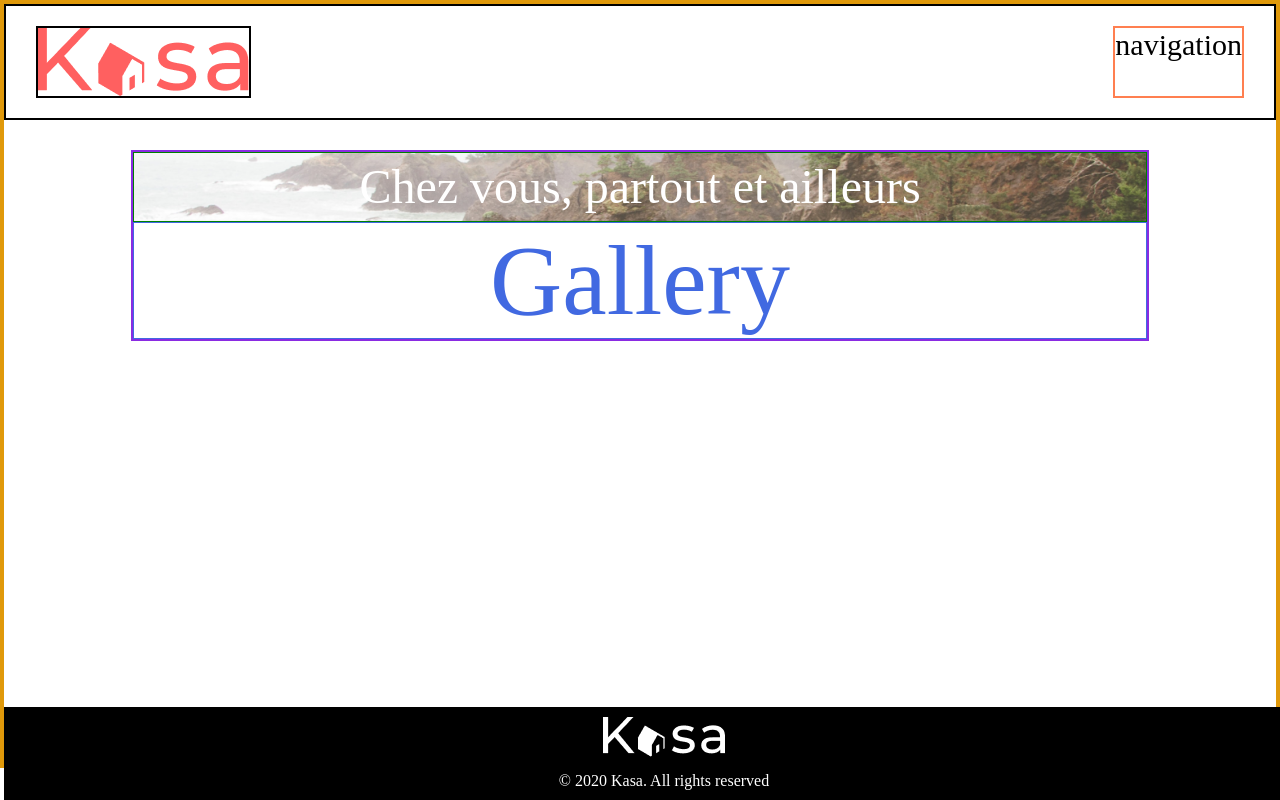
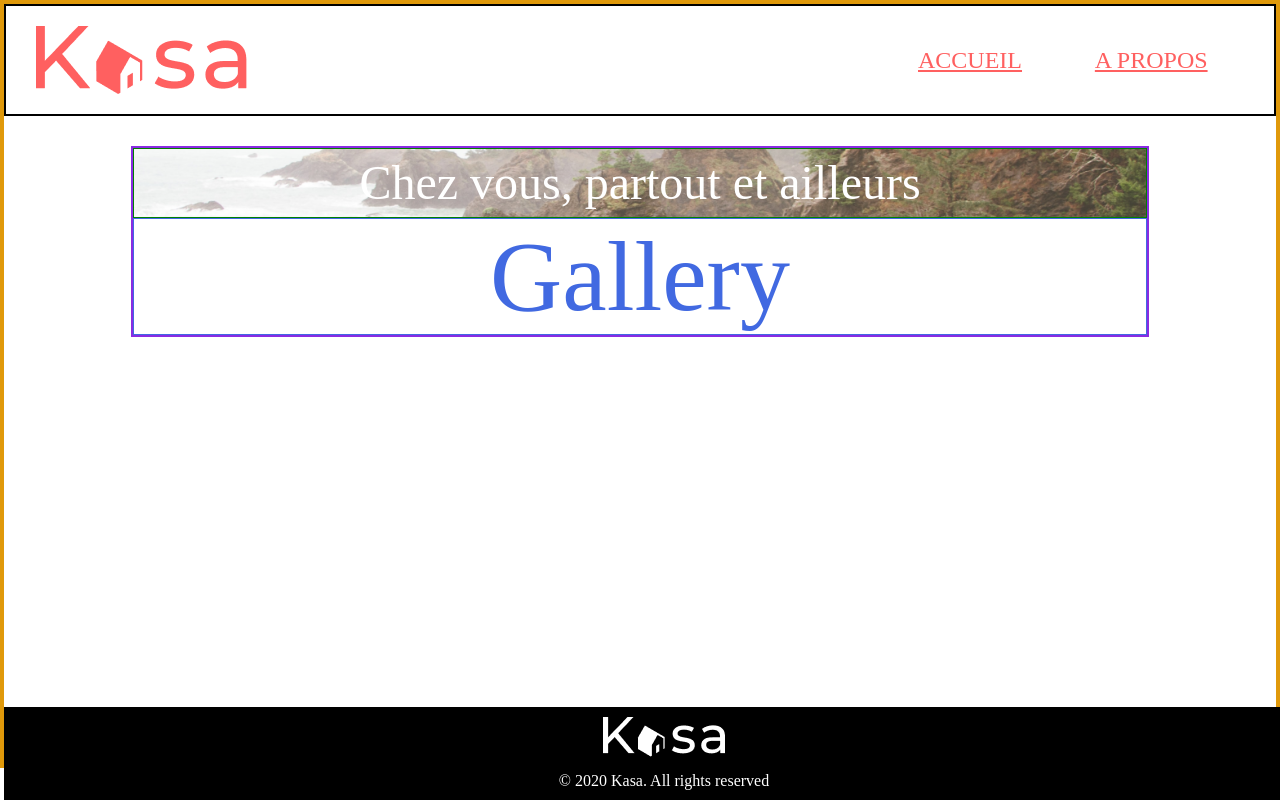
Before and after one commit to QUANELLE/PICARD_LAURE_P7, a React (Create React App) app: page / in a window 1280 px wide. Built offline with nearby package versions, Linux system fonts and the light colour scheme.

Commit message:
mise en place navigation dans le header

```diff
--- a/src/App.js
+++ b/src/App.js
@@ -9,8 +9,8 @@
 function App() {
   return (
     <div className="App">
+      <Router>
       <Header/>
-      <Router>
         <Routes>
           <Route path='/' element={<Home />} />
           <Route path='/apropos' element={<Apropos />} />
--- a/src/components/Navigation.jsx
+++ b/src/components/Navigation.jsx
@@ -1,12 +1,13 @@
 import React from 'react'
-import {Link} from 'react-router-dom'
+import {Link, NavLink} from 'react-router-dom'
 import '../style/navigation.css'
 
 export default function Navigation() {
   return (
-    <div className="navigation">
-        {/* <Link to='/'>ACCUEIL</Link> */}
-navigation
-    </div>
+    <nav className="navigation">
+        <Link to='/' className='text-nav'>ACCUEIL</Link>
+        <NavLink to='/apropos'className='text-nav'> A PROPOS</NavLink>
+
+    </nav>
   )
 }
--- a/src/style/header.css
+++ b/src/style/header.css
@@ -13,6 +13,6 @@
     font-size: 30px;
 } */
 
-.logo {
+/* .logo {
     border: 2px solid black;
-}
+} */
--- a/src/style/navigation.css
+++ b/src/style/navigation.css
@@ -1,4 +1,21 @@
 .navigation {
-    border: 2px solid coral;
-    font-size: 30px;
+    /* border: 2px solid coral; */
+    /* font-size: 30px;  */
+    /* padding: 50px; */
+    width: 30%;
+    display: flex;
+    justify-content: space-around;
+    align-items: center;
+
+
+
 }
+.text-nav {
+    font-family: 'Montserrat';
+    font-style: normal;
+    font-weight: 500;
+    font-size: 1.5rem;
+    line-height: 142.6%;
+    color: #FF6060;
+
+}
```
